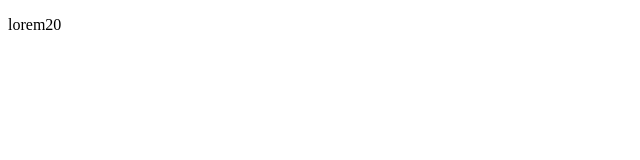
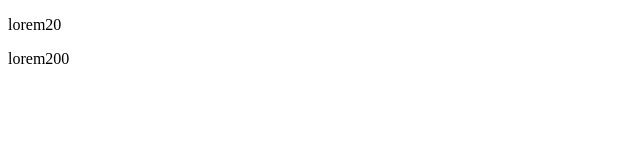
Before and after one commit to Keerthanakeerthu2000/git2, a plain HTML site: page index.html in a window 1280 px wide. Shown: the full height of the page, 0-640 px from the left. Drawn offline with Linux system fonts and the light colour scheme.

Commit message:
Update index.html

```diff
--- a/index.html
+++ b/index.html
@@ -7,5 +7,6 @@
 </head>
 <body>
     <p>lorem20</p>
+    <p>lorem200</p>
 </body>
 </html>
```
